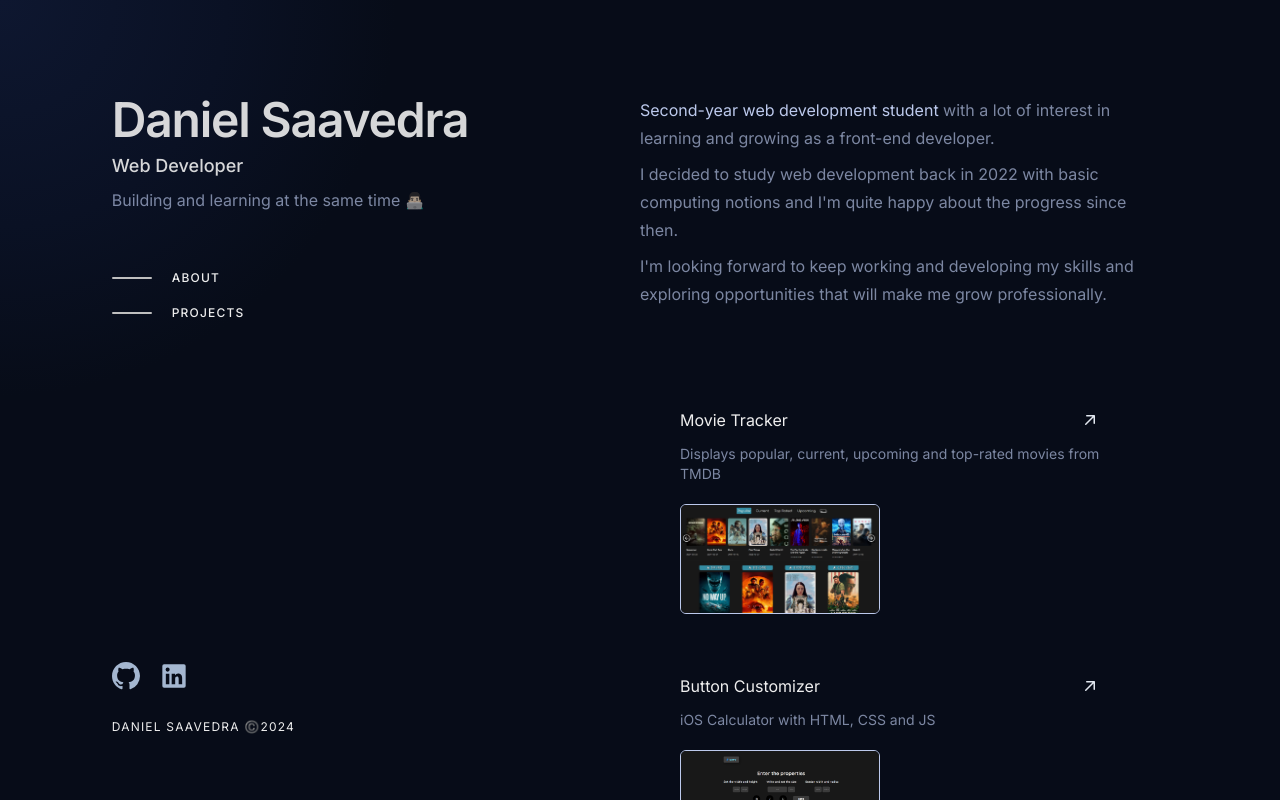
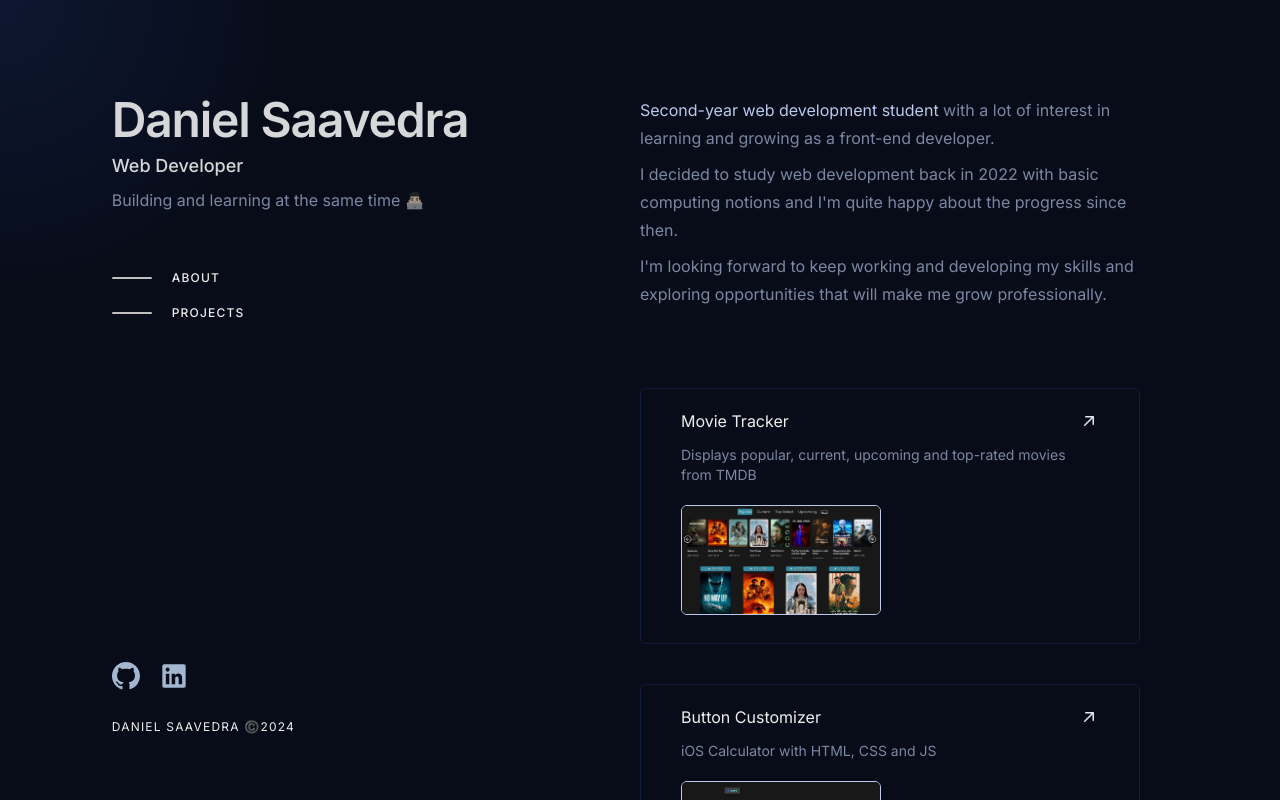
Before and after one commit to kiudev/portfolio-2024, a Next.js app: page / in a window 1280 px wide. Shown: the top 800 px of the page. Built offline with nearby package versions, Linux system fonts and the light colour scheme; no server answers.

Commit message:
update ui

```diff
--- a/src/containers/projects/ProjectsSection.tsx
+++ b/src/containers/projects/ProjectsSection.tsx
@@ -11,7 +11,7 @@ type dataProjects = {
 export default function ProjectsSection({ image, name, homepage, description }: dataProjects) {
    return (
       <a href={homepage} target="_blank">
-      <div className="lg:bg-white-800 lg:bg-opacity-5 mt-10 lg:py-1 lg:hover:bg-opacity-15 lg:transition-all lg:rounded-md lg:border-t lg:border-opacity-10 lg:border-white-500 border-blue-500 border lg:border-none px-10">
+      <div className="lg:bg-blue-600 lg:bg-opacity-5 mt-10 lg:py-1 lg:hover:bg-opacity-50 lg:transition-all rounded-md lg:border-t lg:border-opacity-10 lg:border-white-500 border-blue-500 border px-10">
          <header className="flex flex-row items-center justify-between">
             <p className="mt-5">{name}</p>
             <svg
--- a/src/pages/index.tsx
+++ b/src/pages/index.tsx
@@ -1,8 +1,9 @@
 import { Inter } from "next/font/google";
-import { useEffect, useState } from "react";
+import { useEffect, useState, MouseEvent } from "react";
 import NavSection from "@/containers/nav/NavSection";
 import ProjectsSection from "@/containers/projects/ProjectsSection";
 import FooterSection from "@/containers/footer/FooterSection";
+import Head from "next/head";
 
 const inter = Inter({ subsets: ["latin"] });
 
@@ -47,32 +48,40 @@ export default function Home() {
          onMouseMove={e => handleMouseMove(e)}
          className={`bg-blue-800 text-white-500 min-w-[100%] min-h-[100vh] items-center p-6 md:p-10 lg:p-14 ${inter.className}`}
       >
+         <Head>
+            <title>Daniel Saavedra | Portfolio</title>
+         </Head>
+
          <div
             style={{
-               width: "800px",
-               height: "800px",
+               width: "600px",
+               height: "600px",
                background:
                   "radial-gradient(circle at center, #0E1730, #0A1124 40%, #070C18 70%)",
                position: "absolute",
-               left: mousePosition.left - 400 + "px",
-               top: mousePosition.top - 400 + "px",
+               left: mousePosition.left - 300 + "px",
+               top: mousePosition.top - 300 + "px",
                borderRadius: "50%",
             }}
             className="hidden lg:flex"
          />
+
          <div className="block lg:flex lg:justify-center">
             <header className="mt-10 lg:fixed lg:-ml-[700px] lg:h-[80vh]">
                <h1 className="text-4xl md:text-5xl font-semibold tracking-tight opacity-90">
                   Daniel Saavedra
                </h1>
+
                <h3 className="text-lg mt-2 opacity-90 lg:font-medium">
                   Web Developer
                </h3>
+
                <p className="text-blue-100 text-opacity-65 mt-2">
                   Building and learning at the same time 👨🏻‍💻
                </p>
 
                <NavSection />
+
                <footer className="mt-10">
                   <FooterSection />
                </footer>
--- a/src/styles/globals.css
+++ b/src/styles/globals.css
@@ -5,3 +5,18 @@
 html {
    @apply scroll-smooth;
 }
+
+body::-webkit-scrollbar {
+   width: 5px;
+   background-color: #010204;
+}
+
+body::-webkit-scrollbar-thumb {
+   width: 10px;
+   background-color: hsl(224, 56%, 83%, 65%);
+   border-radius: 10px;
+}
+
+body {
+   overflow-x: hidden;
+}
```
Also changed, not shown: src/pages/_document.tsx (+4 -1 lines).
